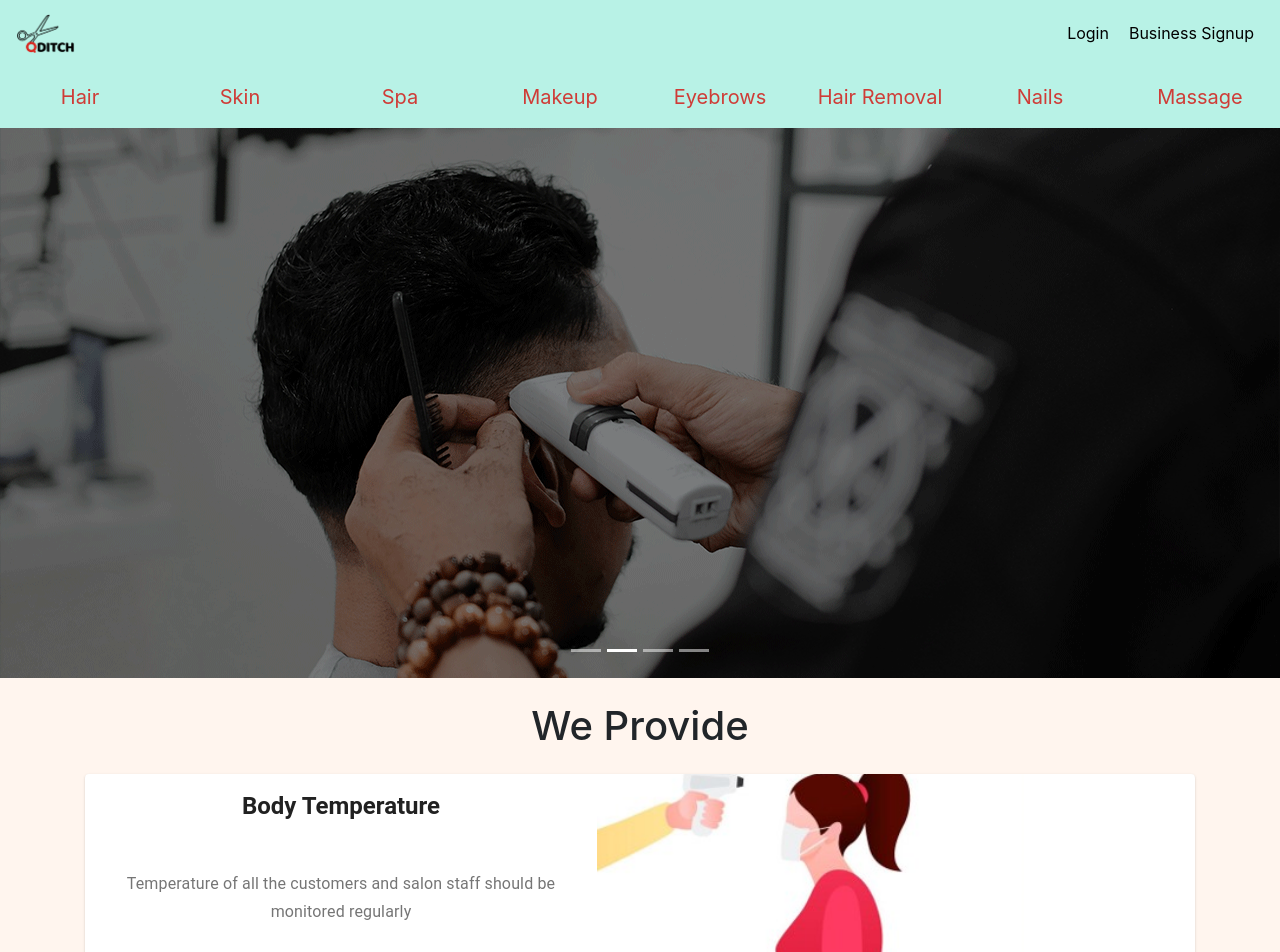
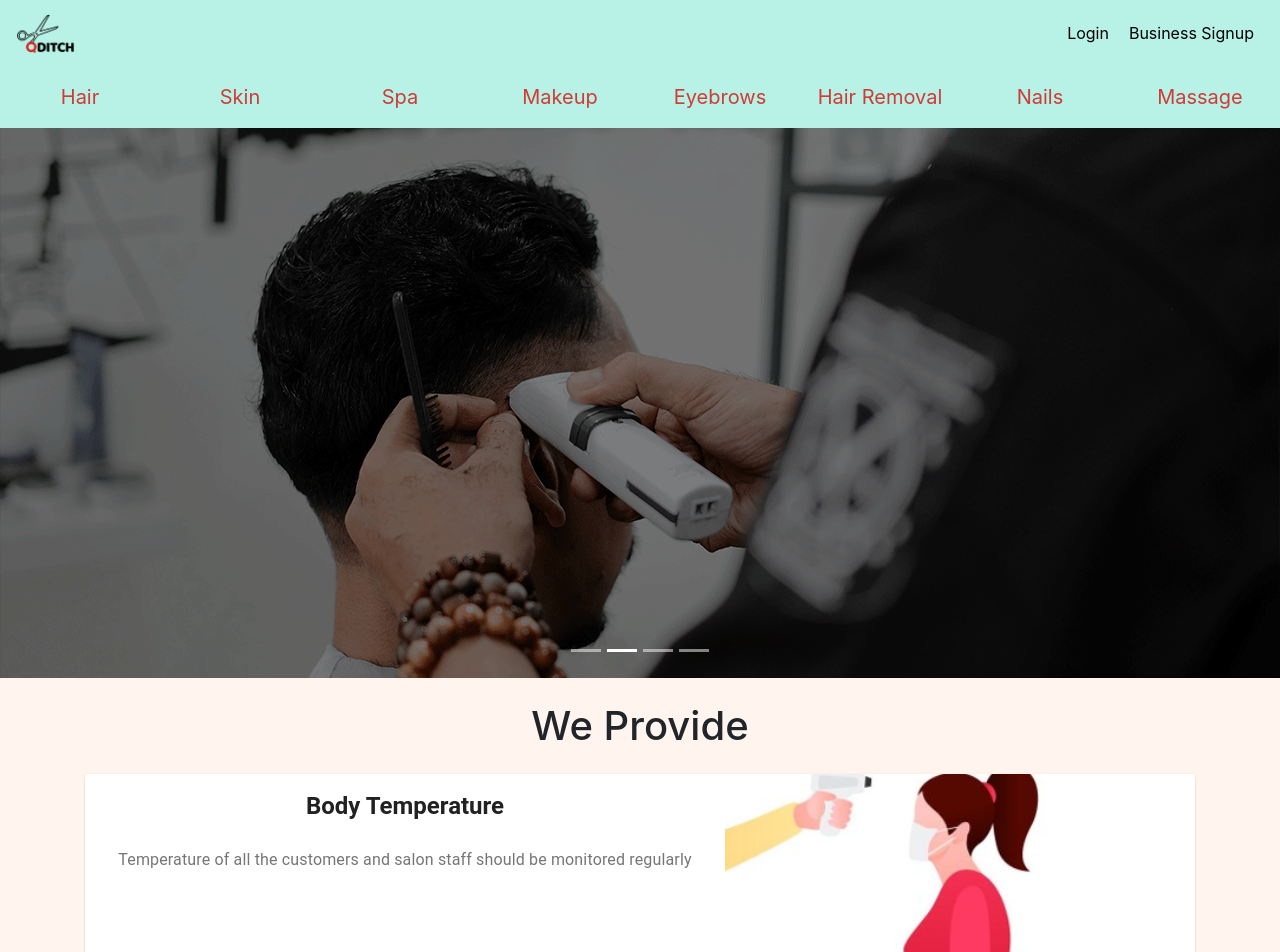
Before and after one commit to alfazkhan/qditch-frontend, a React (Create React App) app: page / in a window 1280 px wide. Shown: the top 952 px of the page. Built offline with nearby package versions, Linux system fonts and the light colour scheme; no server answers.

Commit message:
Landing Page Graphic fix

```diff
--- a/src/Components/LandingPage/FeatureCard.js
+++ b/src/Components/LandingPage/FeatureCard.js
@@ -27,7 +27,7 @@ export class FeatureCard extends Component {
                             <Typography component="h5" variant="h5">
                                <strong> {this.props.heading}</strong>
                             </Typography>
-                            <Typography variant="subtitle1" color="textSecondary" className="mt-5">
+                            <Typography variant="subtitle1" color="textSecondary" className="mt-4">
                                 {this.props.text}
                             </Typography>
                         </CardContent>
@@ -50,7 +50,7 @@ export class FeatureCard extends Component {
 const styles = {
     root: {
         display: 'flex',
-        height: 200
+        height: window.innerWidth < 768 ? 300 : 200
     },
     details: {
         display: 'flex',
@@ -58,7 +58,7 @@ const styles = {
     },
     content: {
         flex: '1 0 auto',
-        width: window.innerWidth / 2.5
+        width: window.innerWidth / 2
     },
     cover: {
         width: window.innerWidth / 3
```
